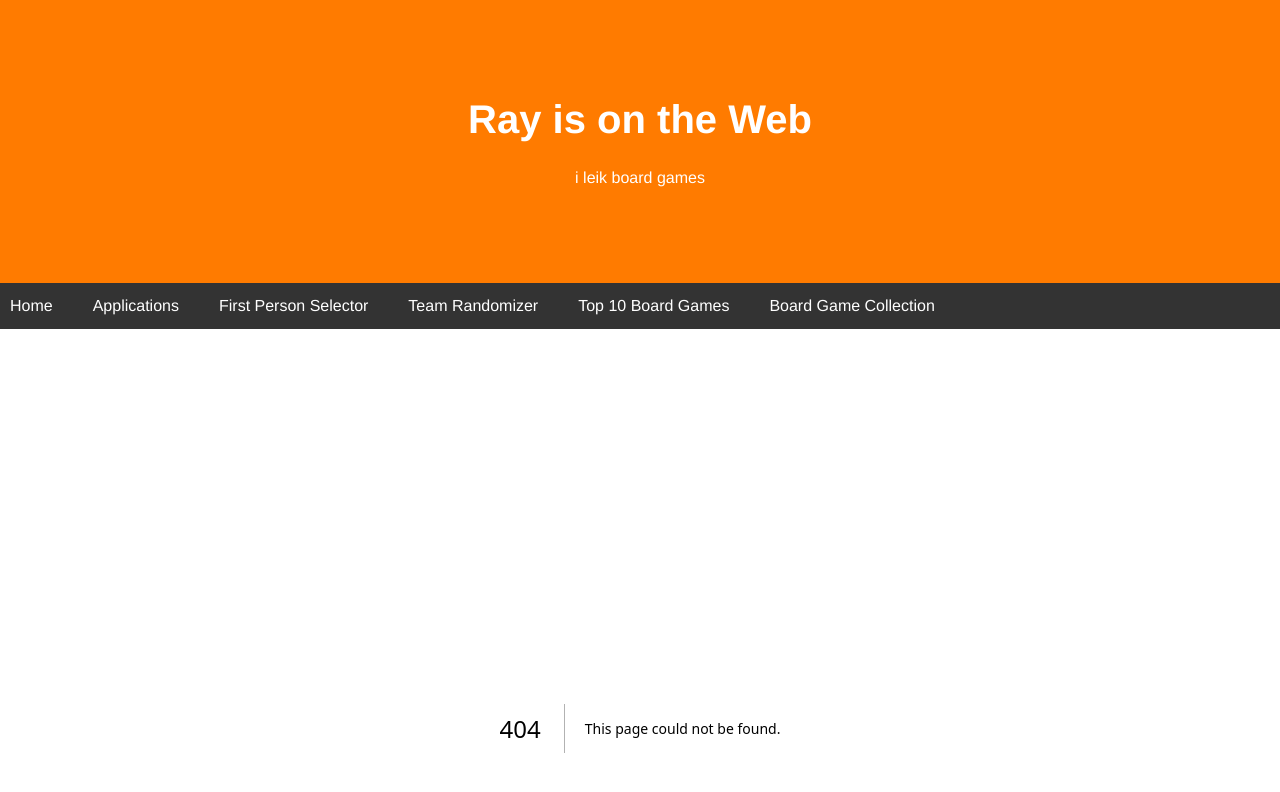
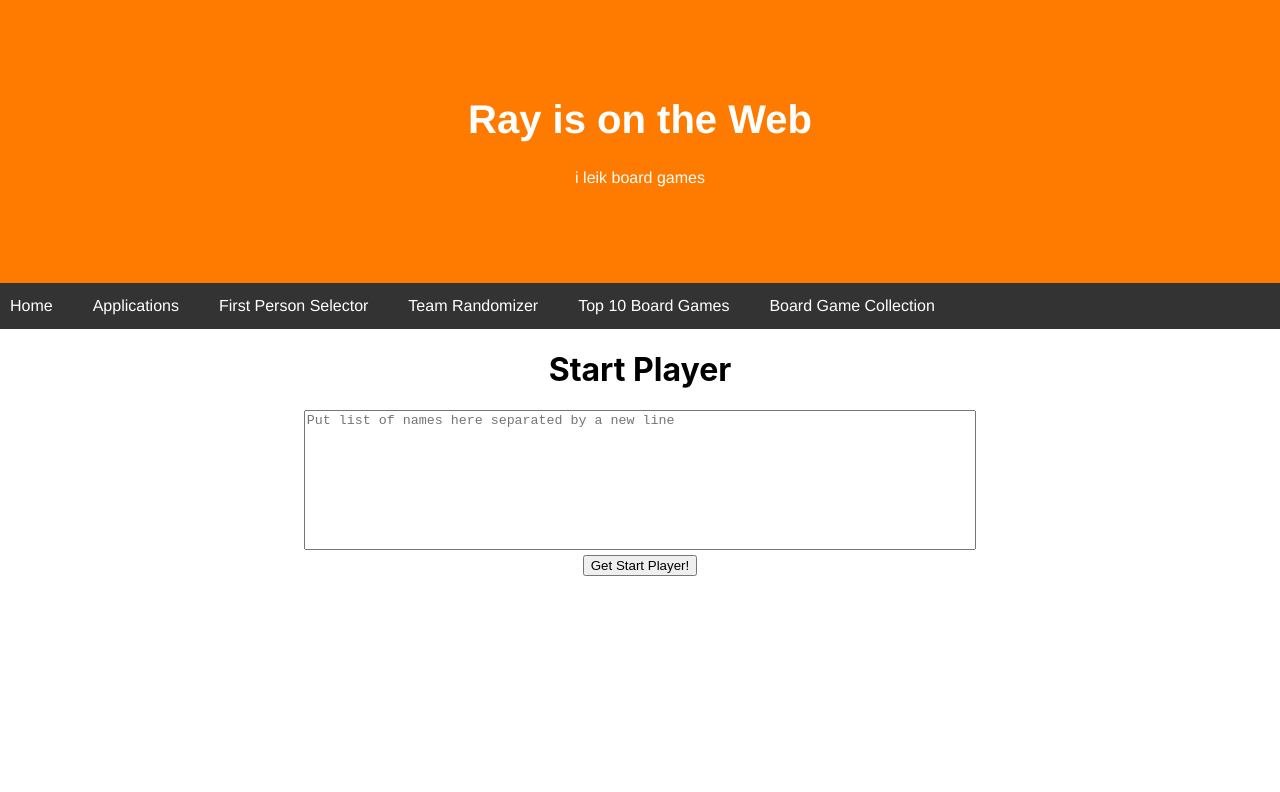
Before and after one commit to raylopez509/website, a Next.js app: page /firstperson in a window 1280 px wide. Before the commit this address had no page. Shown: the top 792 px of the page. Built offline with nearby package versions, Linux system fonts and the light colour scheme.

Commit message:
Addeed First Person Selector
Added another link to my website.

```diff
--- a/src/components/NavigationBar.js
+++ b/src/components/NavigationBar.js
@@ -11,7 +11,7 @@ export default function NavigationBar() {
             <div className={styles.navbar}>
                 <Link href="/">Home</Link>
                 <Link href="/posts/first-post">Applications</Link>
-                <a href="#">First Person Selector</a>
+                <a href="/firstperson">First Person Selector</a>
                 <Link href="/teamrandomizer">Team Randomizer</Link>
                 <a href="#">Top 10 Board Games</a>
                 <a href="#">Board Game Collection</a>
--- /dev/null
+++ b/src/pages/firstperson.js
@@ -0,0 +1,23 @@
+import "../scripts/randomizer";
+import getStartingPlayer from "../scripts/randomizer";
+
+export default function FirstPerson() {
+    return (
+        <>
+            <h1>Start Player</h1>
+            <textarea
+                id="textarea"
+                name="textarea"
+                placeholder="Put list of names here separated by a new line"
+                rows="10"
+                cols="50"
+            ></textarea>
+            <br />
+            <button type="button" id="btn" onClick={getStartingPlayer}>
+                Get Start Player!
+            </button>
+            <p id="start"></p>
+            <script src="../scripts/randomizer.js"></script>
+        </>
+    );
+}
--- /dev/null
+++ b/src/scripts/randomizer.js
@@ -0,0 +1,7 @@
+export default function getStartingPlayer() {
+    let str = document.getElementById("textarea").value;
+    let players = str.split("\n");
+    let randNum = Math.floor(Math.random() * players.length);
+    let startString = "The starting player is " + players[randNum];
+    document.getElementById("start").innerHTML = startString;
+}
```
